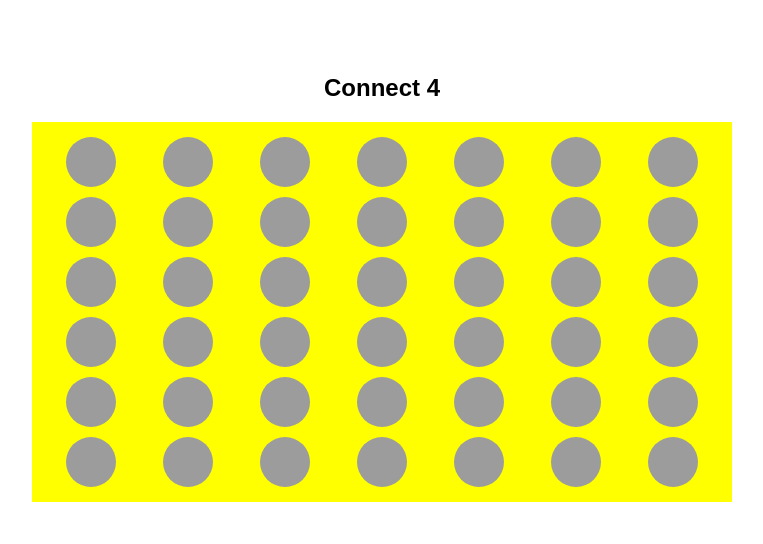
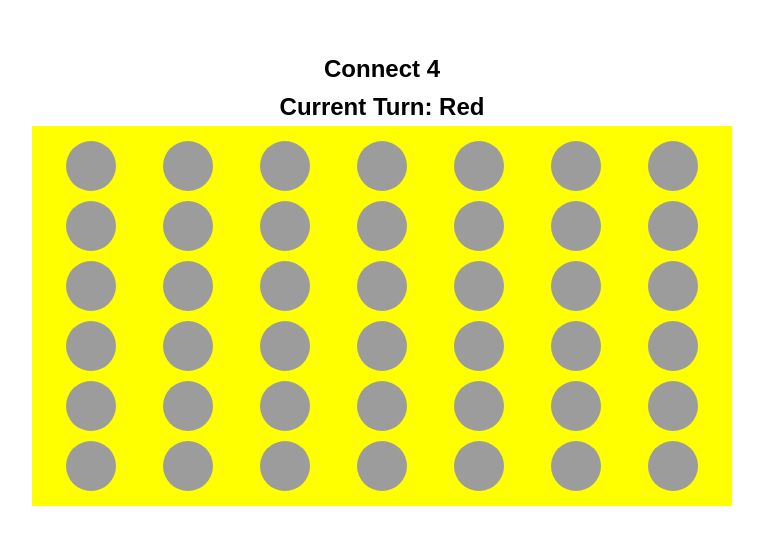
Before and after one commit to PaulB-H/connect4, a plain HTML site: page index.html in a window 1280 px wide. Shown: the part 122-666 px from the top of the page, without its empty margins (258-1021 px from the left). Drawn offline with Linux system fonts and the light colour scheme.

Commit message:
add current turn display

```diff
--- a/index.html
+++ b/index.html
@@ -12,6 +12,7 @@
       padding: 0;
       box-sizing: border-box;
       user-select: none;
+      font-family: sans-serif;
     }
 
     body {
@@ -275,7 +276,8 @@
 </head>
 
 <body>
-  <h2 style="font-family: sans-serif; padding: 20px;">Connect 4</h2>
+  <h2 style="padding: 5px;">Connect 4</h2>
+  <h2 style="padding: 5px;">Current Turn: <span id="current-turn">Red</span></h2>
   <div class="parent">
     <container class="col0"> </container>
     <!-- <div class="rowContainer0"> -->
```
